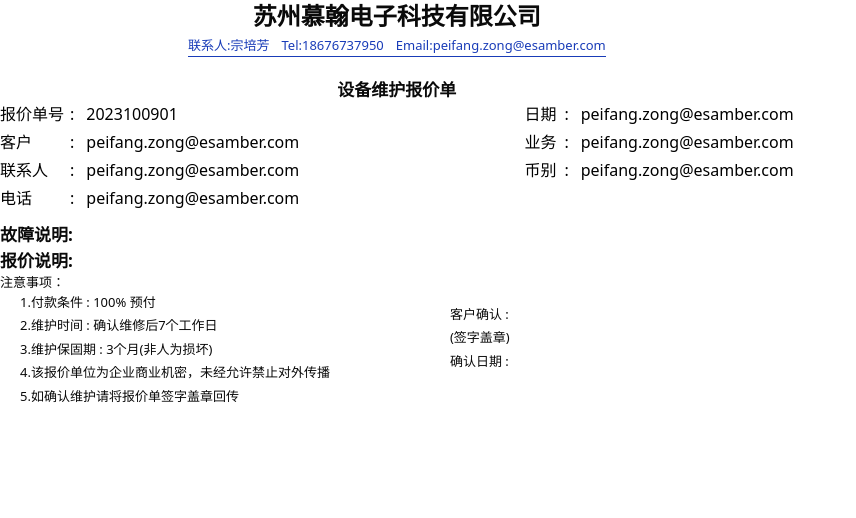
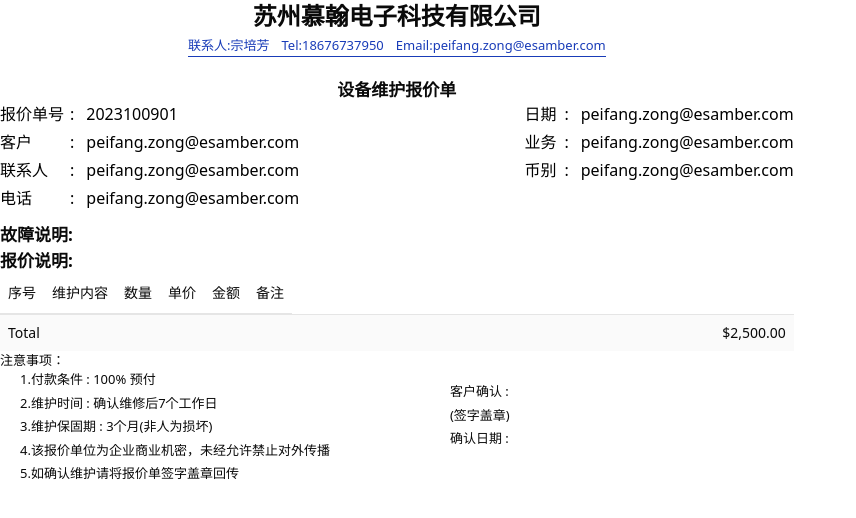
Before and after one commit to nickchow2020/turbo-invoice-app, a Next.js app: page / in a window 1280 px wide. Shown: the top 518 px of the page, without its empty margins (0-856 px from the left). Built offline with nearby package versions, Linux system fonts and the light colour scheme.

Commit message:
add header

```diff
--- a/src/app/page.tsx
+++ b/src/app/page.tsx
@@ -1,3 +1,4 @@
+import PricingTable from "@/components/PricingTable";
 import { cn } from "utility/helper";
 
 function ColumnDisplay({
@@ -114,6 +115,7 @@
             </section>
             <section>
                 <h2 className="font-extrabold text-[17px]">报价说明:</h2>
+                <PricingTable />
             </section>
             <section>
                 <h4 className=" text-[13px]">注意事项：</h4>
--- /dev/null
+++ b/src/components/PricingTable.tsx
@@ -0,0 +1,160 @@
+"use client";
+import {
+    ColumnDef,
+    createColumnHelper,
+    flexRender,
+    getCoreRowModel,
+    useReactTable,
+} from "@tanstack/react-table";
+
+import {
+    Table,
+    TableBody,
+    TableCell,
+    TableFooter,
+    TableHead,
+    TableHeader,
+    TableRow,
+} from "@/components/components/ui/table";
+
+import { useState } from "react";
+
+type Pricing = {
+    serialNo: number;
+    serviceDescription: string;
+    quantity: number;
+    unitPrice: number;
+    amount: number;
+    remarks: string;
+};
+
+const defaultData: Pricing[] = [
+    {
+        serialNo: 1,
+        serviceDescription: "整机故障排查费",
+        quantity: 1,
+        unitPrice: 100,
+        amount: 100,
+        remarks: "",
+    },
+    {
+        serialNo: 2,
+        serviceDescription: "更换储存系统芯片",
+        quantity: 1,
+        unitPrice: 200,
+        amount: 200,
+        remarks: "",
+    },
+    {
+        serialNo: 3,
+        serviceDescription: "更换变形模块",
+        quantity: 1,
+        unitPrice: 300,
+        amount: 300,
+        remarks: "",
+    },
+    {
+        serialNo: 4,
+        serviceDescription: "更换左右两边延长杆",
+        quantity: 1,
+        unitPrice: 400,
+        amount: 400,
+        remarks: "",
+    },
+    {
+        serialNo: 5,
+        serviceDescription: "更换数据指示灯",
+        quantity: 1,
+        unitPrice: 500,
+        amount: 500,
+        remarks: "",
+    },
+];
+
+const columnHelper = createColumnHelper<Pricing>();
+
+const columns: ColumnDef<Pricing, any>[] = [
+    columnHelper.accessor("serialNo", {
+        header: () => "序号",
+        cell: (info) => info.getValue(),
+        footer: (info) => info.column.id,
+    }),
+    columnHelper.accessor("serviceDescription", {
+        header: () => "维护内容",
+        footer: (info) => info.column.id,
+    }),
+    columnHelper.accessor("quantity", {
+        header: () => "数量",
+        cell: (info) => info.renderValue(),
+        footer: (info) => info.column.id,
+    }),
+    columnHelper.accessor("unitPrice", {
+        header: () => "单价",
+        footer: (info) => info.column.id,
+    }),
+    columnHelper.accessor("amount", {
+        header: "金额",
+        footer: (info) => info.column.id,
+    }),
+    columnHelper.accessor("remarks", {
+        header: "备注",
+        footer: (info) => info.column.id,
+    }),
+];
+
+export default function PricingTable() {
+    const [fromData, setFromData] = useState<Pricing[]>(defaultData);
+
+    const table = useReactTable({
+        data: fromData,
+        columns,
+        getCoreRowModel: getCoreRowModel(),
+    });
+    return (
+        <Table>
+            <TableHeader>
+                <TableRow>
+                    {table.getHeaderGroups().map((headerGroup) => {
+                        return (
+                            <TableRow key={headerGroup.id}>
+                                {headerGroup.headers.map((header) => {
+                                    return (
+                                        <TableHead key={header.id}>
+                                            {header.isPlaceholder
+                                                ? null
+                                                : flexRender(
+                                                      header.column.columnDef
+                                                          .header,
+                                                      header.getContext()
+                                                  )}
+                                        </TableHead>
+                                    );
+                                })}
+                            </TableRow>
+                        );
+                    })}
+                </TableRow>
+            </TableHeader>
+            <TableBody>
+                {[].map((invoice) => (
+                    <TableRow key={invoice.invoice}>
+                        <TableCell className="font-medium">
+                            {invoice.invoice}
+                        </TableCell>
+                        <TableCell>{invoice.paymentStatus}</TableCell>
+                        <TableCell>{invoice.paymentMethod}</TableCell>
+                        <TableCell className="text-right">
+                            {invoice.totalAmount}
+                        </TableCell>
+                    </TableRow>
+                ))}
+            </TableBody>
+            <TableFooter>
+                <TableRow>
+                    <TableCell colSpan={3}>Total</TableCell>
+                    <TableCell className="text-right">$2,500.00</TableCell>
+                </TableRow>
+            </TableFooter>
+        </Table>
+    );
+}
```
Also changed, not shown: src/components/components/ui/table.tsx (+12 -12 lines).
